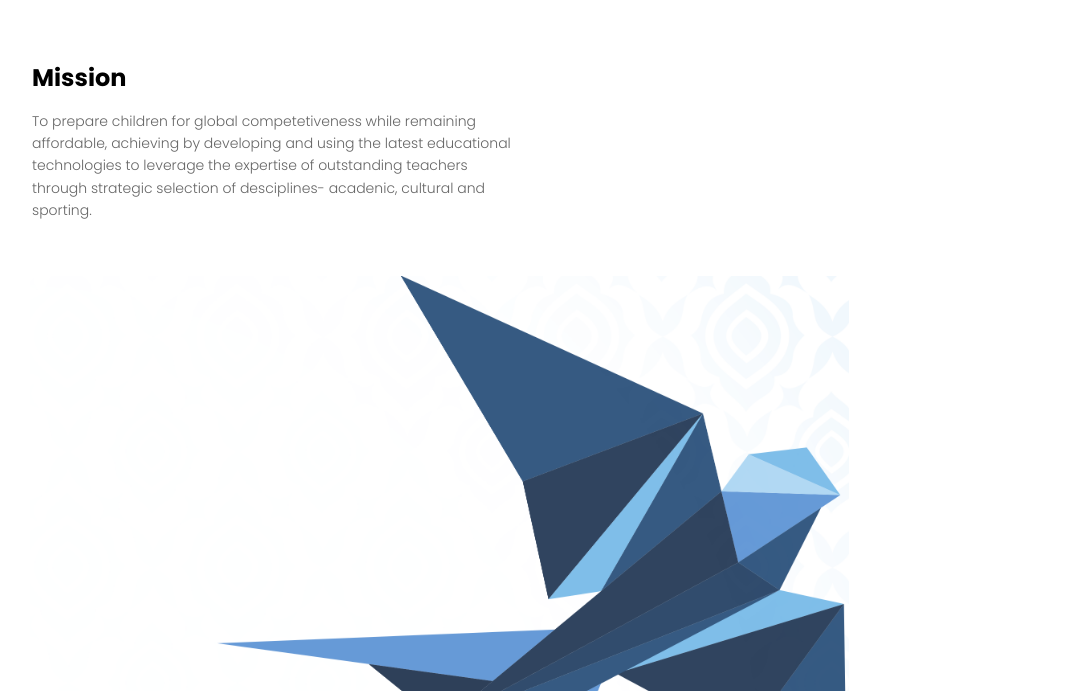
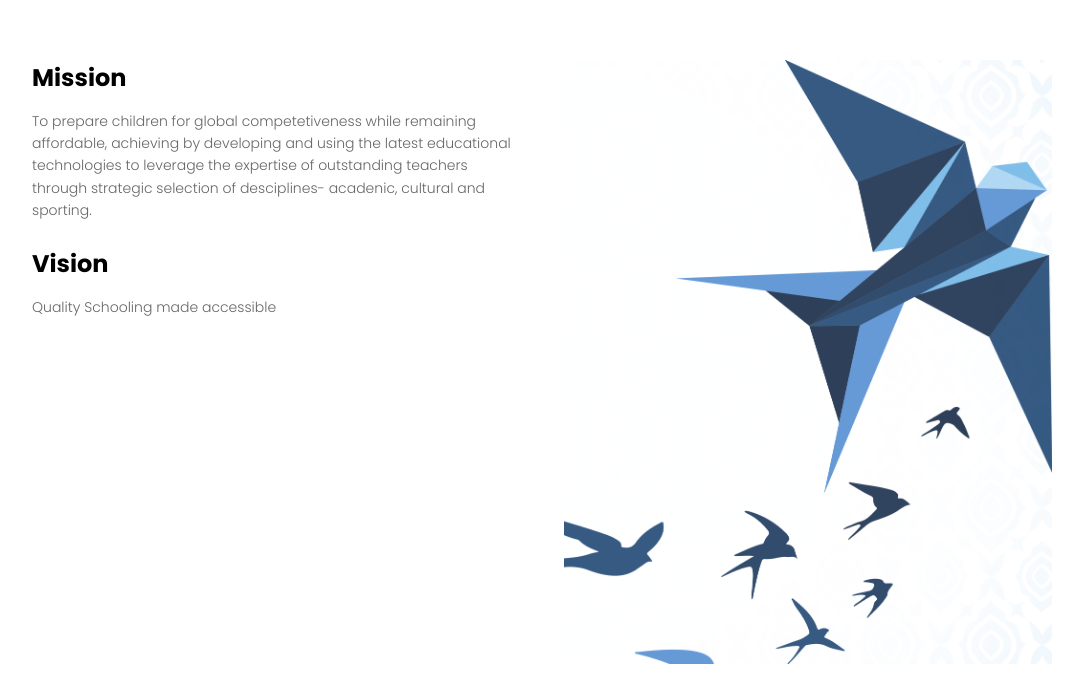
Before and after one commit to Thapeloletsapa/KitsoWeb-main, a plain HTML site: page KitsoWeb-main/about.html in a window 1280 px wide. Shown: the part 1249-1940 px from the top of the page, without its empty margins (98-1181 px from the left). Drawn offline with Linux system fonts and the light colour scheme.

Commit message:
`Removed course.html and updated about.html with new content`

```diff
--- a/KitsoWeb-main/about.html
+++ b/KitsoWeb-main/about.html
@@ -80,7 +80,12 @@
          achieving by developing and using the latest educational technologies to leverage
          the expertise of outstanding teachers through strategic selection of desciplines- acadenic, cultural and sporting.
           </p>
-
+          <h2>
+            Vision
+          </h2>
+          <p>
+            Quality Schooling made accessible
+          </p>
         </div>
         <div class="about-col1">
           <img src="assets/birds.png" />
@@ -163,10 +168,7 @@
       <h4>About us</h4>
 
       <p>
-        Lorem ipsum dolor sit amet, consectetur adipiscing elit, sed do eiusmod
-        tempor incididunt ut labore et dolore magna aliqua. Ut enim ad minim
-        veniam, quis nostrud exercitation ullamco laboris nisi ut aliquip ex ea
-        commodo consequat.
+        Affordable high quality education for all children
       </p>
       <div class="icons">
         <i class="fa fa-facebook"></i>
--- a/KitsoWeb-main/style.css
+++ b/KitsoWeb-main/style.css
@@ -377,9 +377,13 @@ h3{
   }
 
   .about-col1 img {
-    width: 80%;
-    border-radius: 10px;
+    width: 100%;
+    flex-basis: 48%;
 
+  }
+  .about-col1 {
+    flex-basis: 48%;
+    padding: 30px 2px;
   }
 
   .about-col h1 {
```
Also changed, not shown: KitsoWeb-main/admissions.html (renamed from KitsoWeb-main/course.html).
